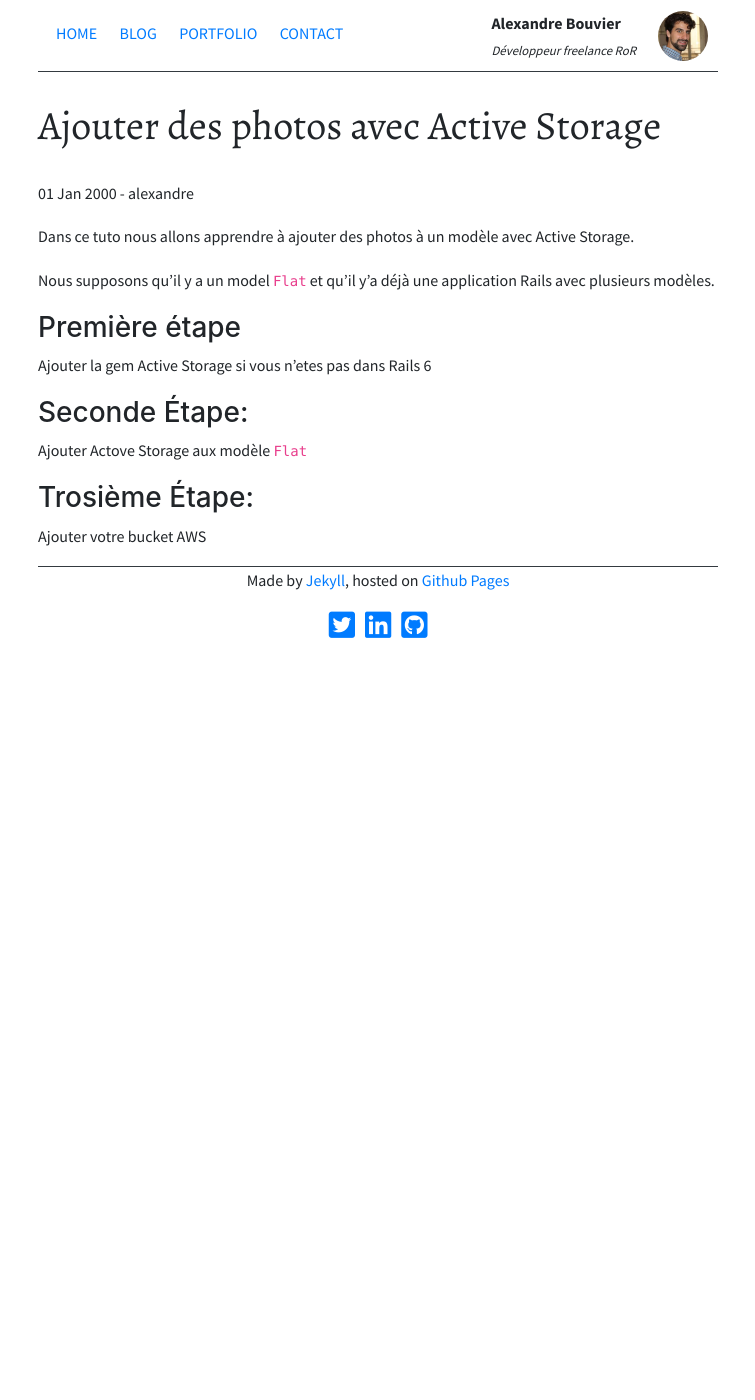
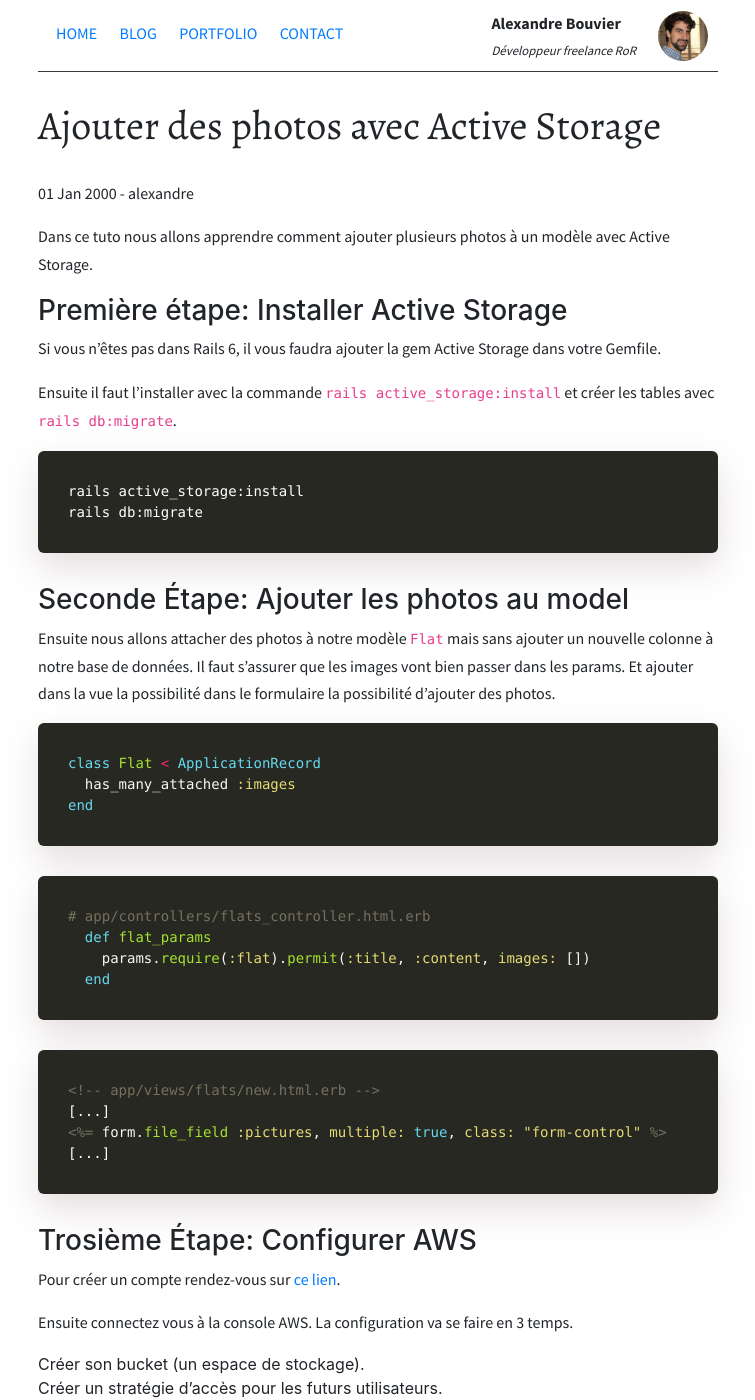
Before and after one commit to alexandrebk/alexandrebk.github.io, a Jekyll site: the page built from _posts/2000-01-01-active-storage.md, in a window 1280 px wide and 1400 px high. Shown: the whole window, without its empty margins (262-1017 px from the left). Built offline with Jekyll 4.4.1, drawn with Linux system fonts in a browser that asks for light colours; nearby versions of some CDN libraries; some of the changed text lies outside the part shown.

Commit message:
Active Storage Post

````diff
--- a/_posts/2000-01-01-active-storage.md
+++ b/_posts/2000-01-01-active-storage.md
@@ -5,18 +5,110 @@ author: alexandre
 status: draft
 ---
 
-Dans ce tuto nous allons apprendre à ajouter des photos à un modèle avec Active Storage.
+Dans ce tuto nous allons apprendre comment ajouter plusieurs photos à un modèle avec Active Storage.
 
-Nous supposons qu'il y a un model `Flat` et qu'il y'a déjà une application Rails avec plusieurs modèles.
+### Première étape: Installer Active Storage
 
-### Première étape
+Si vous n'êtes pas dans Rails 6, il vous faudra ajouter la gem Active Storage dans votre Gemfile.
 
-Ajouter la gem Active Storage si vous n'etes pas dans Rails 6
+Ensuite il faut l'installer avec la commande `rails active_storage:install` et créer les tables avec `rails db:migrate`.
 
-### Seconde Étape:
+```
+rails active_storage:install
+rails db:migrate
+```
 
-Ajouter Actove Storage aux modèle `Flat`
+### Seconde Étape: Ajouter les photos au model
+
+Ensuite nous allons attacher des photos à notre modèle `Flat` mais sans ajouter un nouvelle colonne à notre base de données. Il faut s'assurer que les images vont bien passer dans les params. Et ajouter dans la vue la possibilité dans le formulaire la possibilité d'ajouter des photos.
+
+```ruby
+class Flat < ApplicationRecord
+  has_many_attached :images
+end
+```
+
+```ruby
+# app/controllers/flats_controller.html.erb
+  def flat_params
+    params.require(:flat).permit(:title, :content, images: [])
+  end
+```
+
+```erb
+<!-- app/views/flats/new.html.erb -->
+[...]
+<%= form.file_field :pictures, multiple: true, class: "form-control" %>
+[...]
+```
+
+### Trosième Étape: Configurer AWS
+
+Pour créer un compte rendez-vous sur [ce lien](https://aws.amazon.com/).
+
+Ensuite connectez vous à la console AWS. La configuration va se faire en 3 temps.
+
+* Créer son bucket (un espace de stockage).
+* Créer un stratégie d'accès pour les futurs utilisateurs.
+* Créer un utilisateur et lui associer une stratégie.
+
+
+#### Créer son bucket
+
+Vous cliquer sur `Services` et vous recherchez `S3`. Ensuite vous cliquez sur `Créer un compartiment`. Dans le nom du compartiment vous mettez le nom de votre app. Et pour la région, il faut choisir l'Irlande si vous êtes chez Heroku (afin que les 2 serveurs soit le plus proche possible).
+
+![](/images/posts/active-storage/02.png)
+
+#### Créer une stratégie
+
+Vous faites une nouvelle recherche dans `Services` et vous recherchez `IAM`. Nous allons maintenant créer une stratégie.
+
+Pour les actions manuelles, il faut cocher `Toutes les actions S3` et sélectionnez toutes les ressources. Pour le nom il faut être le plus clair possible en explicitant le nom du bucket et quels sont les droit (ici full access, l'utilisateur peut lire et écrire). Et pour le type d'accès ca sera `programatique` c'est à dire que c'est un programme et non un humain qui va y accéder. Il n'y aura pas de mot de passe mais un token.
+
+![](/images/posts/active-storage/10.png)
+![](/images/posts/active-storage/12.png)
+![](/images/posts/active-storage/13.png)
+
+#### Créer un utilisateur
+
+Pour les utilisateurs il faut choisir un nom d'utilisateur et ensuite un service. Ici ca sera encore une fois S3. Ensuite on va sur l'onglet `Attacher les stratégies` pour ajouter celle qu'on a crée juste avant. Pour les étapes 3 et 4 on peut mettre OK. AWS va ensuite nous donner les clés API que l'on doit mettre sur Heroku sous le nom de `S3_ACCESS_KEY_ID` et `S3_SECRET_ACCESS_KEY`.
+
+![](/images/posts/active-storage/14.png)
+![](/images/posts/active-storage/15.png)
 
 ### Trosième Étape:
 
 Ajouter votre bucket AWS
+
+```yaml
+# config/storage.yml
+local:
+  service: Disk
+  root: <%= Rails.root.join("storage") %>
+
+test:
+  service: Disk
+  root: <%= Rails.root.join("tmp/storage") %>
+
+amazon:
+  service: S3
+  access_key_id: ENV['S3_ACCESS_KEY_ID']
+  secret_access_key: ENV['S3_SECRET_ACCESS_KEY']
+  bucket: "airbnb-copycat"
+  region: "eu-west-1" # pour Paris "eu-west-3"
+```
+
+Il faut sépcifier à l'environnement de production (c'est à dire sur Heroku) que Active Storage doit utiliser Amazon. Pour cela nous allons modifier le fichier de config pour la production.
+
+```ruby
+# config/environments/production.rb
+config.active_storage.service = :amazon
+```
+
+### Quatrième étape: Intégrer au seeds
+
+```ruby
+# db/seeds.rb
+Flat.first.images.attach(io: File.open(my_image_path), filename: 'image_name.png', content_type: 'image/png')
+
+```
````
Also changed, not shown: images/posts/active-storage/01.png (added), images/posts/active-storage/02.png (added), images/posts/active-storage/03.png (added), images/posts/active-storage/04.png (added), images/posts/active-storage/05.png (added), images/posts/active-storage/07.png (added), images/posts/active-storage/09.png (added), images/posts/active-storage/10.png (added), images/posts/active-storage/11.png (added), images/posts/active-storage/12.png (added), images/posts/active-storage/13.png (added), images/posts/active-storage/14.png (added), images/posts/active-storage/15.png (added), images/posts/active-storage/16.png (added), 4 other files.
